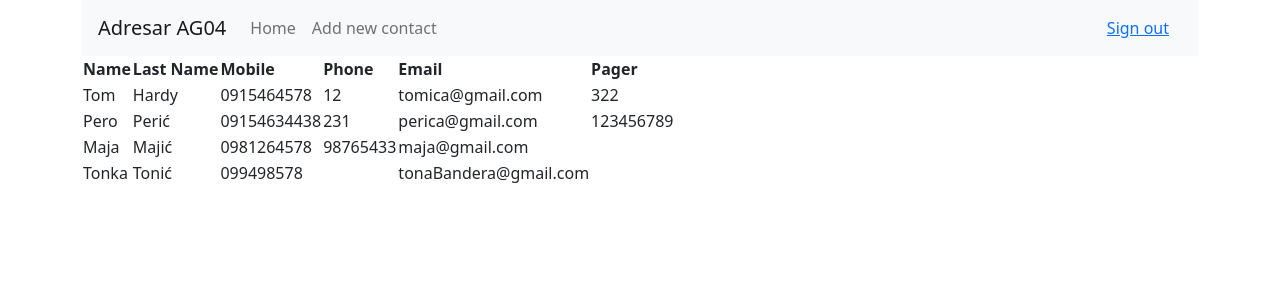
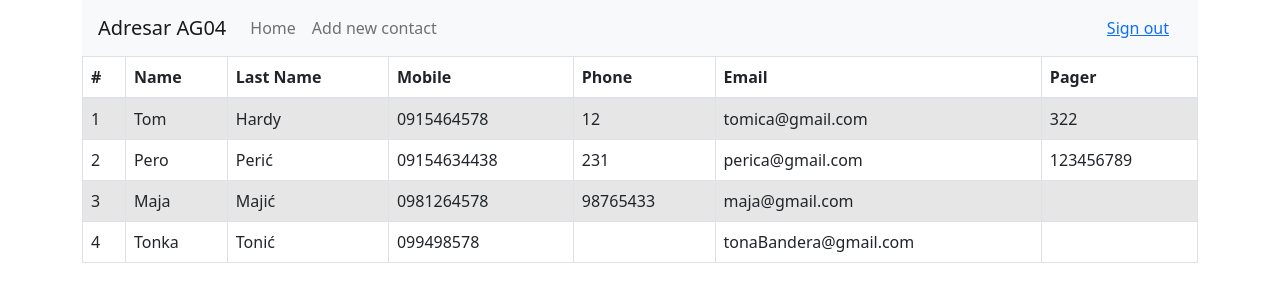
Before and after one commit to ivanrastegorac/adresar, a React (Create React App) app: page /adresar in a window 1280 px wide. Shown: the top 302 px of the page. Built offline with nearby package versions, Linux system fonts and the light colour scheme; no server answers.

Commit message:
Updated ContactList Component

```diff
--- a/src/components/AddNewContact.js
+++ b/src/components/AddNewContact.js
@@ -17,7 +17,7 @@ export default function Adresar() {
   const [error, setError] = useState('');
   const { logout } = useAuth();
   const { add } = useAuth();
-  const [name, setName] = useState('');
+  const [input, setInput] = useState('');
 
   async function handleLogout() {
     setError('');
@@ -32,14 +32,14 @@ export default function Adresar() {
 
   async function handleSubmit(e) {
     e.preventDefault();
-    console.log(name);
 
     try {
-      await add();
-      navigate('/');
+      setInput([input]);
+      navigate('/adresar');
     } catch {
       setError('Failed to add contact');
     }
+    console.log('Contact added!');
   }
 
   return (
@@ -76,8 +76,8 @@ export default function Adresar() {
                 type="text"
                 name="name"
                 placeholder="Name"
-                value={name}
-                onChange={(e) => setName(e.target.value)}
+                // value={input}
+                // onChange={(event) => setInput(event.target.value)}
                 required
               />
             </Form.Group>
@@ -88,8 +88,8 @@ export default function Adresar() {
                 type="text"
                 name="last name"
                 placeholder="Last name"
-                //value={lastName}
-                onChange={(e) => setName(e.target.value)}
+                // value={input}
+                // onChange={(event) => setInput(event.target.value)}
                 required
               />
             </Form.Group>
@@ -97,7 +97,7 @@ export default function Adresar() {
 
           <Form.Group className="mb-3" controlId="Calendar">
             <Form.Label>Date of birth:</Form.Label>
-            <Form.Control type="date" name="datum" />
+            <Form.Control type="date" name="dateOfBirth" />
           </Form.Group>
 
           <Col className="mb-3">
@@ -107,6 +107,8 @@ export default function Adresar() {
                 type="number"
                 name="mobile"
                 placeholder="Enter your mobile phone number"
+                // value={input}
+                // onChange={(event) => setInput(event.target.value)}
                 required
               />
             </Form.Group>
@@ -118,6 +120,8 @@ export default function Adresar() {
                 type="number"
                 name="phone"
                 placeholder="Enter your phone number"
+                // value={input}
+                // onChange={(event) => setInput(event.target.value)}
               />
             </Form.Group>
             <br />
@@ -128,6 +132,8 @@ export default function Adresar() {
                 type="email"
                 name="email"
                 placeholder="Enter your email adress"
+                // value={input}
+                // onChange={(event) => setInput(event.target.value)}
               />
             </Form.Group>
             <br />
@@ -138,6 +144,8 @@ export default function Adresar() {
                 type="number"
                 name="pager"
                 placeholder="Enter your pager number"
+                // value={input}
+                // onChange={(event) => setInput(event.target.value)}
               />
             </Form.Group>
             <br />
--- a/src/components/Contact.js
+++ b/src/components/Contact.js
@@ -1,6 +1,7 @@
 export default function Contact({ contact }) {
   return (
     <>
+      <td>{contact.id}</td>
       <td>{contact.name}</td>
       <td>{contact.lastName}</td>
       <td>{contact.mobile}</td>
--- a/src/components/ContactList.js
+++ b/src/components/ContactList.js
@@ -1,5 +1,6 @@
 import React from 'react';
 import Contact from './Contact';
+import { Table } from 'react-bootstrap';
 
 export const contacts = [
   {
@@ -43,9 +44,10 @@ export const contacts = [
 export default function ContactList() {
   return (
     <>
-      <table>
+      <Table striped bordered hover>
         <thead>
           <tr>
+            <th>#</th>
             <th>Name</th>
             <th>Last Name</th>
             <th>Mobile</th>
@@ -61,7 +63,7 @@ export default function ContactList() {
             </tr>
           ))}
         </tbody>
-      </table>
+      </Table>
     </>
   );
 }
```
Also changed, not shown: src/contexts/AuthContext.js (+15 -16 lines), src/contexts/ContactContext.js (deleted).
